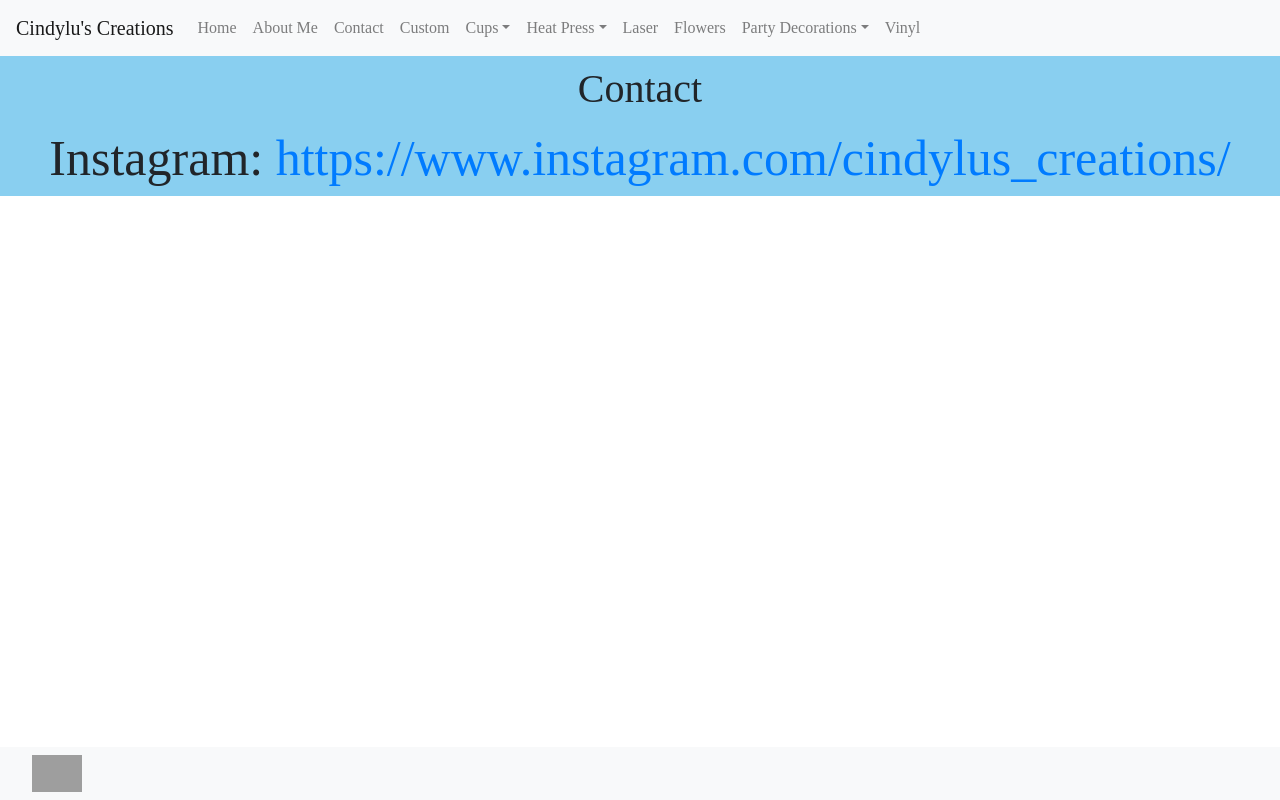
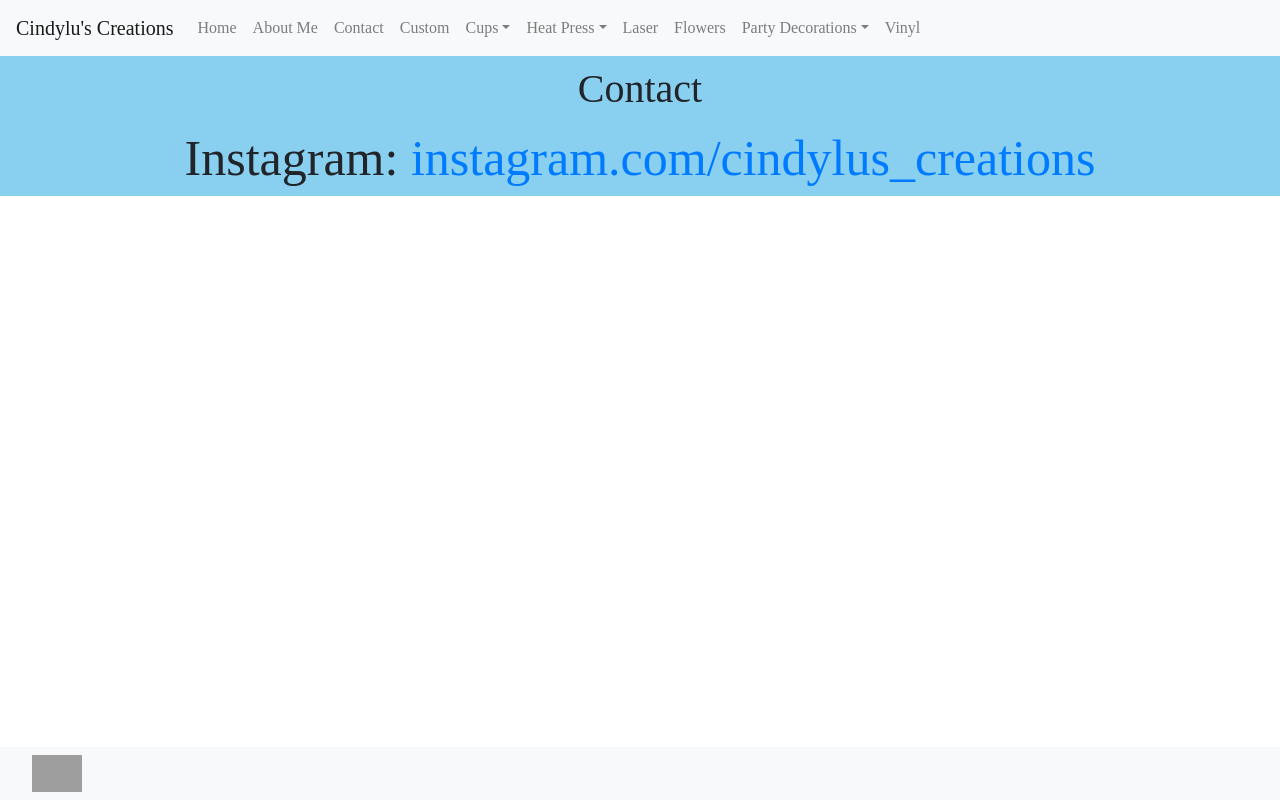
Before and after one commit to bryanlubay/cindyluscreations, a React (Create React App) app: page /contact in a window 1280 px wide. Built offline with nearby package versions, Linux system fonts and the light colour scheme; grey boxes are pictures that could not be loaded.

Commit message:
3 Feb Ars

```diff
--- a/src/components/Contact/Contact.js
+++ b/src/components/Contact/Contact.js
@@ -5,7 +5,7 @@ function Contact() {
     <div>
 
         <h1>Contact</h1>
-        <p>Instagram: <a href="https://www.instagram.com/cindylus_creations/" target="_blank">https://www.instagram.com/cindylus_creations/</a></p>
+        <p>Instagram: <a href="https://www.instagram.com/cindylus_creations/" target="_blank">instagram.com/cindylus_creations</a></p>
     </div>
   )
 }
```
